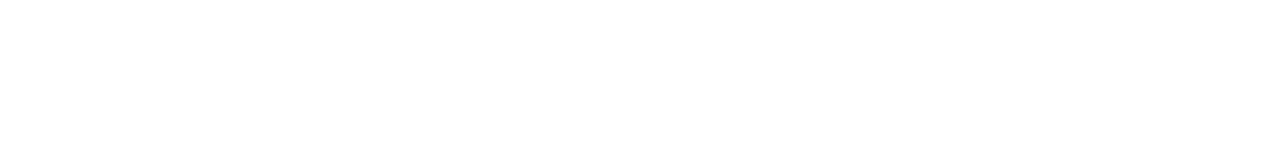
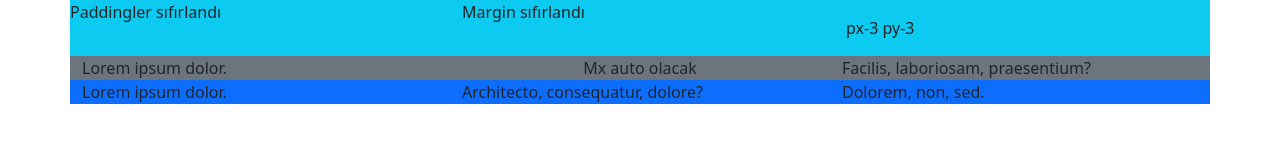
Before and after one commit to musakavus/bootstrap, a plain HTML site: page Bootstrap-margin-padding/index.html in a window 1280 px wide. Drawn offline with nearby package versions, Linux system fonts and the light colour scheme.

Commit message:
project created

```diff
--- a/Bootstrap-margin-padding/index.html
+++ b/Bootstrap-margin-padding/index.html
@@ -3,8 +3,50 @@
 <head>
     <meta charset="UTF-8">
     <title>Title</title>
+    <link href="https://cdn.jsdelivr.net/npm/bootstrap@5.3.2/dist/css/bootstrap.min.css" rel="stylesheet"
+          integrity="sha384-T3c6CoIi6uLrA9TneNEoa7RxnatzjcDSCmG1MXxSR1GAsXEV/Dwwykc2MPK8M2HN" crossorigin="anonymous">
 </head>
 <body>
+<div class="container">
+    <div class="row bg-info">
+        <div class="col-sm-4 p-0">
+            <div>Paddingler sıfırlandı</div>
+        </div>
+        <div class="col-sm-4 m-0">
+            <div>Margin sıfırlandı</div>
+        </div>
+        <div class="col-sm-4 px-3 py-3">
+            <div>px-3 py-3</div>
+        </div>
+    </div>
+    <div class="row bg-secondary">
+        <div class="col-sm-4">
+            <div>Lorem ipsum dolor.</div>
+        </div>
+        <div class="col-sm-4 mx-auto text-center" style="width: 300px">
+            <!--            width vermezsen genişliğini bilmediği için mx-auto çalışmaz-->
+            <!--            text center ile de text ortalandı-->
+            <div>Mx auto olacak</div>
+        </div>
+        <div class="col-sm-4">
+            <div>Facilis, laboriosam, praesentium?</div>
+        </div>
+    </div>
+    <div class="row bg-primary">
+        <div class="col-sm-4">
+            <div>Lorem ipsum dolor.</div>
+        </div>
+        <div class="col-sm-4">
+            <div>Architecto, consequatur, dolore?</div>
+        </div>
+        <div class="col-sm-4">
+            <div>Dolorem, non, sed.</div>
+        </div>
+    </div>
+</div>
 
 </body>
+<script src="https://cdn.jsdelivr.net/npm/bootstrap@5.3.2/dist/js/bootstrap.bundle.min.js"
+        integrity="sha384-C6RzsynM9kWDrMNeT87bh95OGNyZPhcTNXj1NW7RuBCsyN/o0jlpcV8Qyq46cDfL"
+        crossorigin="anonymous"></script>
 </html>
```
